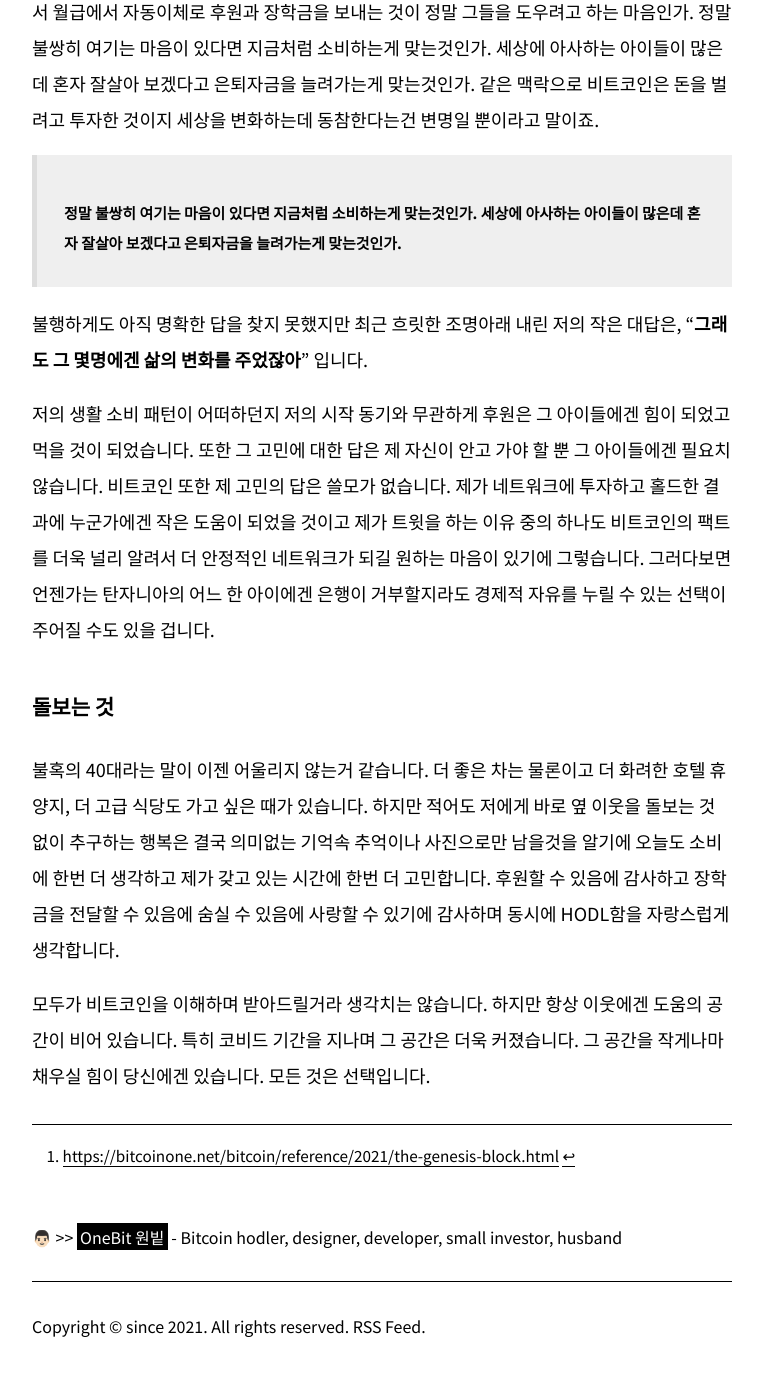
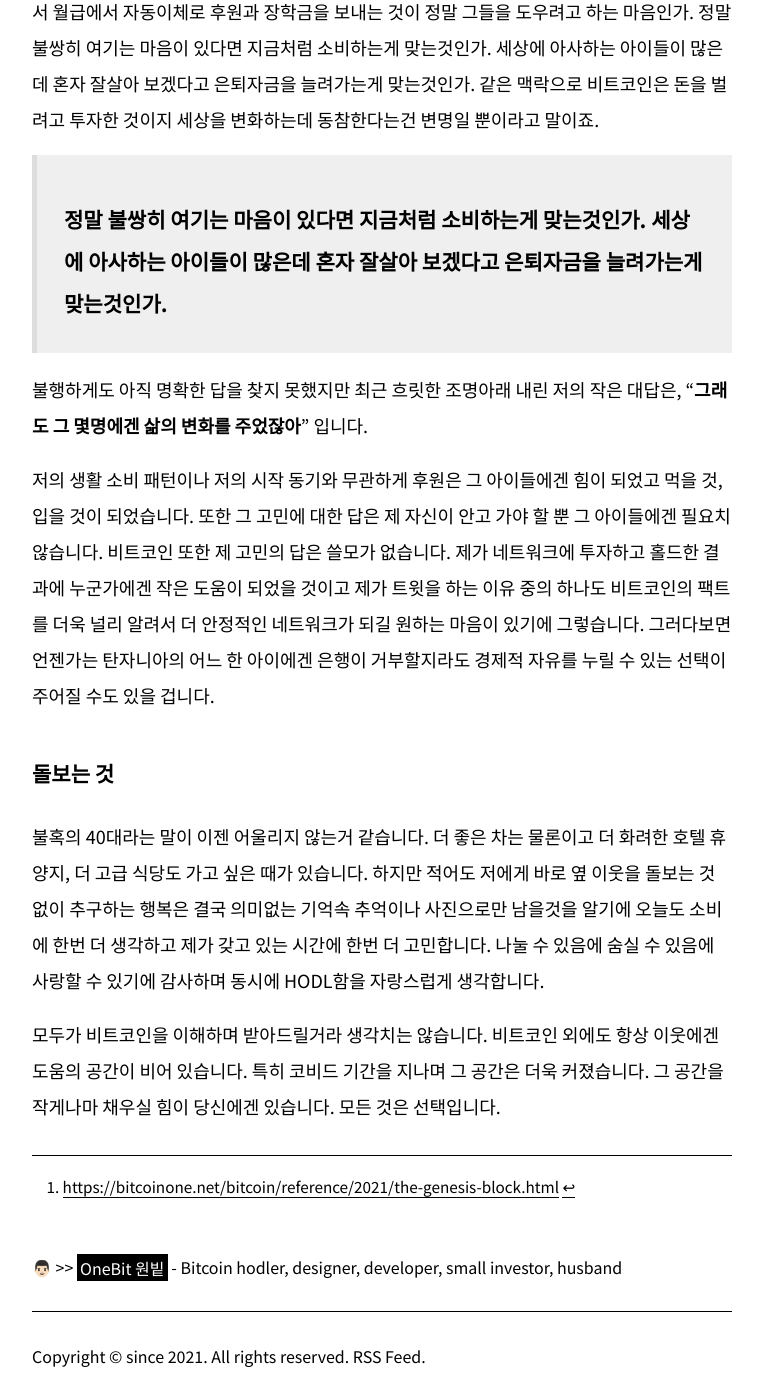
Before and after one commit to onebitco/onebitco.github.io, a Jekyll site: the page built from _posts/2021-07-11-ethics-of-bitcoin.md, in a window 1280 px wide and 1400 px high, scrolled down 1528 px. Shown: the whole window, without its empty margins (258-1021 px from the left). Built offline with Jekyll 4.4.1, drawn with Linux system fonts in a browser that asks for light colours; before the commit the page ends 2898 px from its top, so only the background shows below that; some of the changed text lies outside the part shown.

Commit message:
some word update

```diff
--- a/_posts/2021-07-11-ethics-of-bitcoin.md
+++ b/_posts/2021-07-11-ethics-of-bitcoin.md
@@ -10,7 +10,7 @@ tags: charity
 
 최근 엘살바도르 법정화폐 토론을 보며 이론적으로만 생각했던 비트코인의 자유, 정의, 빈곤에 대해 많은 생각을 했습니다.  성실히 일해서 벌어온 돈을 정부의 미숙함으로 인해 하루아침에 종이 쪼가리가 되어버린 현실이 닥친다면 베네수엘라에서 할 수 있는 것이 무엇인가 대한 답을 할 수 없었습니다. 빈곤을 이기고자 해외에서 홀로 일하는 기러기 아빠들은 비싼 수수료를 내며 송금해야 하는 가혹한 현실 앞에 수긍하는 수밖엔 없습니다.
 
-비트코인을 개발한 사토시나카모토가 제네시스블록에 담은 2009년 1월 3일자 더타임즈 헤드라인, "은행들의 두번째 구제금융을 앞두고 있는 (영국)재무장관"[^1]은 그의 엘리트들에 대한 분노, 한숨, 그리고 도전이었을 것입니다.  그래서 기관을 거치지 않는 사람과 사람사이의 거래, 사람을 검증하는 것이 아닌 비트코인을 검증하며, 누구나 24시간 언제든지 1BTC를 1BTC로 주고 받을 수 있는 거래 시스탬을 만들고자 했습니다.
+비트코인을 개발한 사토시나카모토가 제네시스블록에 담은 2009년 1월 3일자 더타임즈 헤드라인, "은행들의 두번째 구제금융을 앞두고 있는 (영국)재무장관"[^1]은 그의 엘리트들에 대한 분노, 한숨, 그리고 도전이었을 것입니다.  그래서 기관을 거치지 않는 사람과 사람사이의 거래, 사람을 검증하는 것이 아닌 비트코인을 검증하며, 누구나 24시간 언제든지 1BTC를 1BTC로 주고 받을 수 있는 거래 시스탬을 만들어 냈습니다.
 
 비트코인이 마술을 부려서 모두 행복하게 되는 세상은 상상도 하지 않습니다.  하지만 힘없는 자들에게 바꿀 수 없을 거 같았던 금융 시스템에 희망의 변화가 오고 있다면 저는 지지하고 싶습니다.  그리고 제가 할 수 있는 지지 중의 하나는 비트코인을 알리는 것 그리고 홀드 해 주는 것입니다.
 
@@ -18,15 +18,15 @@ tags: charity
 
 물론 저에겐 항상 철학적, 도덕적 고민이 따라다닙니다.  내가 후원하며 누군가를 돕는다고 하면서 월급에서 자동이체로 후원과 장학금을 보내는 것이 정말 그들을 도우려고 하는 마음인가.  정말 불쌍히 여기는 마음이 있다면 지금처럼 소비하는게 맞는것인가.  세상에 아사하는 아이들이 많은데 혼자 잘살아 보겠다고 은퇴자금을 늘려가는게 맞는것인가.  같은 맥락으로 비트코인은 돈을 벌려고 투자한 것이지 세상을 변화하는데 동참한다는건 변명일 뿐이라고 말이죠.
 
->##### 정말 불쌍히 여기는 마음이 있다면 지금처럼 소비하는게 맞는것인가.  세상에 아사하는 아이들이 많은데 혼자 잘살아 보겠다고 은퇴자금을 늘려가는게 맞는것인가.
+>### 정말 불쌍히 여기는 마음이 있다면 지금처럼 소비하는게 맞는것인가.  세상에 아사하는 아이들이 많은데 혼자 잘살아 보겠다고 은퇴자금을 늘려가는게 맞는것인가.
 
 불행하게도 아직 명확한 답을 찾지 못했지만 최근 흐릿한 조명아래 내린 저의 작은 대답은, “**그래도 그 몇명에겐 삶의 변화를 주었잖아**” 입니다.
 
-저의 생활 소비 패턴이 어떠하던지 저의 시작 동기와 무관하게 후원은 그 아이들에겐 힘이 되었고 먹을 것이 되었습니다.  또한 그 고민에 대한 답은 제 자신이 안고 가야 할 뿐 그 아이들에겐 필요치 않습니다.  비트코인 또한 제 고민의 답은 쓸모가 없습니다.  제가 네트워크에 투자하고 홀드한 결과에 누군가에겐 작은 도움이 되었을 것이고 제가 트윗을 하는 이유 중의 하나도 비트코인의 팩트를 더욱 널리 알려서 더 안정적인 네트워크가 되길 원하는 마음이 있기에 그렇습니다.  그러다보면 언젠가는 탄자니아의 어느 한 아이에겐 은행이 거부할지라도 경제적 자유를 누릴 수 있는 선택이 주어질 수도 있을 겁니다.
+저의 생활 소비 패턴이나 저의 시작 동기와 무관하게 후원은 그 아이들에겐 힘이 되었고 먹을 것, 입을 것이 되었습니다.  또한 그 고민에 대한 답은 제 자신이 안고 가야 할 뿐 그 아이들에겐 필요치 않습니다.  비트코인 또한 제 고민의 답은 쓸모가 없습니다.  제가 네트워크에 투자하고 홀드한 결과에 누군가에겐 작은 도움이 되었을 것이고 제가 트윗을 하는 이유 중의 하나도 비트코인의 팩트를 더욱 널리 알려서 더 안정적인 네트워크가 되길 원하는 마음이 있기에 그렇습니다.  그러다보면 언젠가는 탄자니아의 어느 한 아이에겐 은행이 거부할지라도 경제적 자유를 누릴 수 있는 선택이 주어질 수도 있을 겁니다.
 
 ### 돌보는 것
-불혹의 40대라는 말이 이젠 어울리지 않는거 같습니다. 더 좋은 차는 물론이고 더 화려한 호텔 휴양지, 더 고급 식당도 가고 싶은 때가 있습니다.  하지만 적어도 저에게 바로 옆 이웃을 돌보는 것 없이 추구하는 행복은 결국 의미없는 기억속 추억이나 사진으로만 남을것을 알기에 오늘도 소비에 한번 더 생각하고 제가 갖고 있는 시간에 한번 더 고민합니다. 후원할 수 있음에 감사하고 장학금을 전달할 수 있음에 숨실 수 있음에 사랑할 수 있기에 감사하며 동시에 HODL함을 자랑스럽게 생각합니다.
+불혹의 40대라는 말이 이젠 어울리지 않는거 같습니다. 더 좋은 차는 물론이고 더 화려한 호텔 휴양지, 더 고급 식당도 가고 싶은 때가 있습니다.  하지만 적어도 저에게 바로 옆 이웃을 돌보는 것 없이 추구하는 행복은 결국 의미없는 기억속 추억이나 사진으로만 남을것을 알기에 오늘도 소비에 한번 더 생각하고 제가 갖고 있는 시간에 한번 더 고민합니다. 나눌 수 있음에 숨실 수 있음에 사랑할 수 있기에 감사하며 동시에 HODL함을 자랑스럽게 생각합니다.
 
-모두가 비트코인을 이해하며 받아드릴거라 생각치는 않습니다.  하지만 항상 이웃에겐 도움의 공간이 비어 있습니다.  특히 코비드 기간을 지나며 그 공간은 더욱 커졌습니다.  그 공간을 작게나마 채우실 힘이 당신에겐 있습니다.  모든 것은 선택입니다.
+모두가 비트코인을 이해하며 받아드릴거라 생각치는 않습니다.  비트코인 외에도 항상 이웃에겐 도움의 공간이 비어 있습니다.  특히 코비드 기간을 지나며 그 공간은 더욱 커졌습니다.  그 공간을 작게나마 채우실 힘이 당신에겐 있습니다.  모든 것은 선택입니다.
 
 [^1]: <https://bitcoinone.net/bitcoin/reference/2021/the-genesis-block.html>
```
